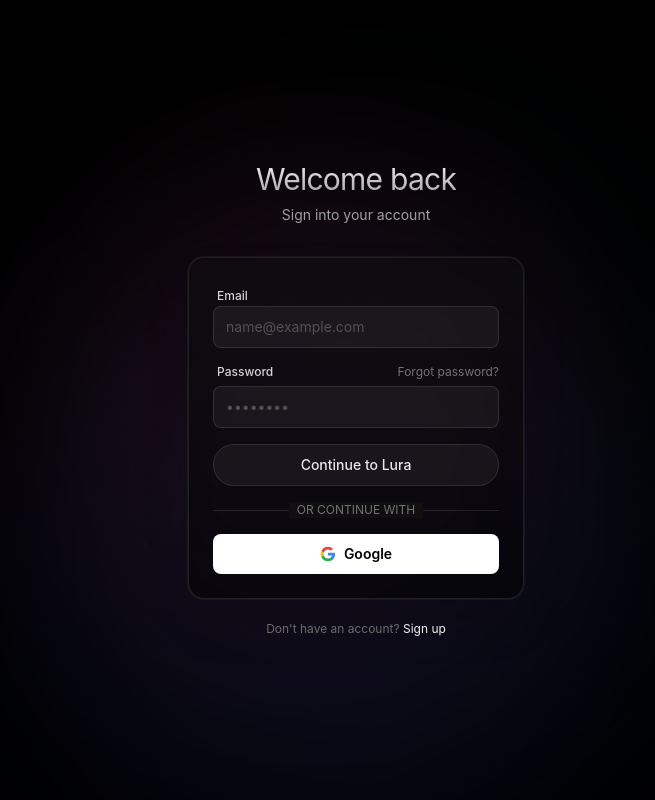
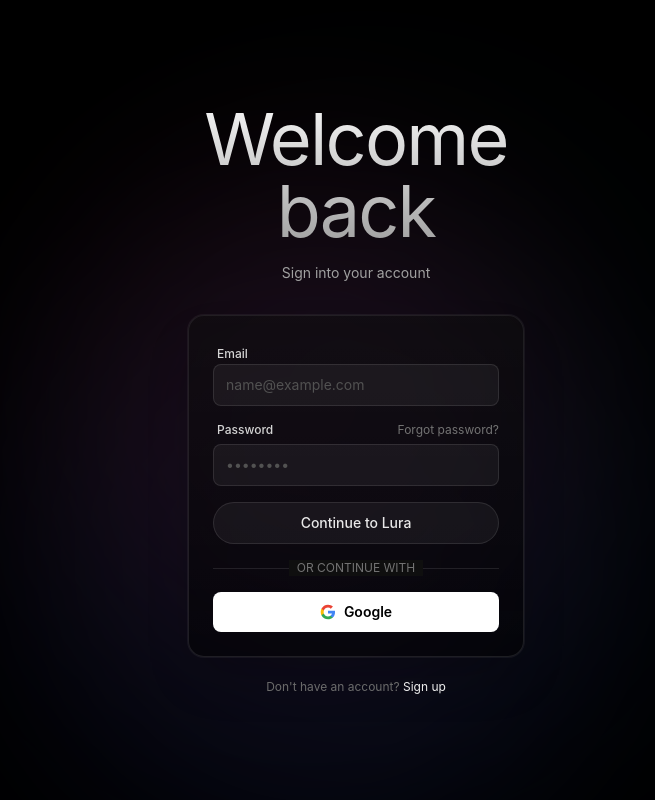
Before and after one commit to Sujal-GS/LURA, a React (Vite) app: page /login in a window 1280 px wide. Both pictures are taken after a click on the button "LOGIN TO LURA". Shown: the whole page, without its empty margins (284-939 px from the left). Built offline with nearby package versions, Linux system fonts and the light colour scheme; no server answers.

Commit message:
Match Login header font size to intro text (5xl/7xl)

```diff
--- a/src/pages/Login.tsx
+++ b/src/pages/Login.tsx
@@ -245,15 +245,15 @@
               <div className="mb-8 text-center flex flex-col items-center">
                 {forgotMode ? (
                   <>
-                    <h1 className="text-3xl font-normal tracking-tight bg-clip-text text-transparent bg-gradient-to-b from-neutral-100 to-neutral-400">Reset password</h1>
-                    <p className="mt-2 text-neutral-400 text-sm max-w-sm text-balance">
+                    <h1 className="text-5xl md:text-7xl font-normal tracking-tight bg-clip-text text-transparent bg-gradient-to-b from-neutral-100 to-neutral-400">Reset password</h1>
+                    <p className="mt-4 text-neutral-400 text-sm max-w-sm text-balance">
                       Enter your email and we'll send you a reset link.
                     </p>
                   </>
                 ) : (
                   <>
-                    <h1 className="text-3xl font-normal tracking-tight text-balance bg-clip-text text-transparent bg-gradient-to-b from-neutral-100 to-neutral-400">Welcome back</h1>
-                    <p className="mt-2 text-neutral-400 text-sm max-w-sm text-balance">
+                    <h1 className="text-5xl md:text-7xl font-normal tracking-tight text-balance bg-clip-text text-transparent bg-gradient-to-b from-neutral-100 to-neutral-400">Welcome back</h1>
+                    <p className="mt-4 text-neutral-400 text-sm max-w-sm text-balance">
                       Sign into your account
                     </p>
                   </>
```
